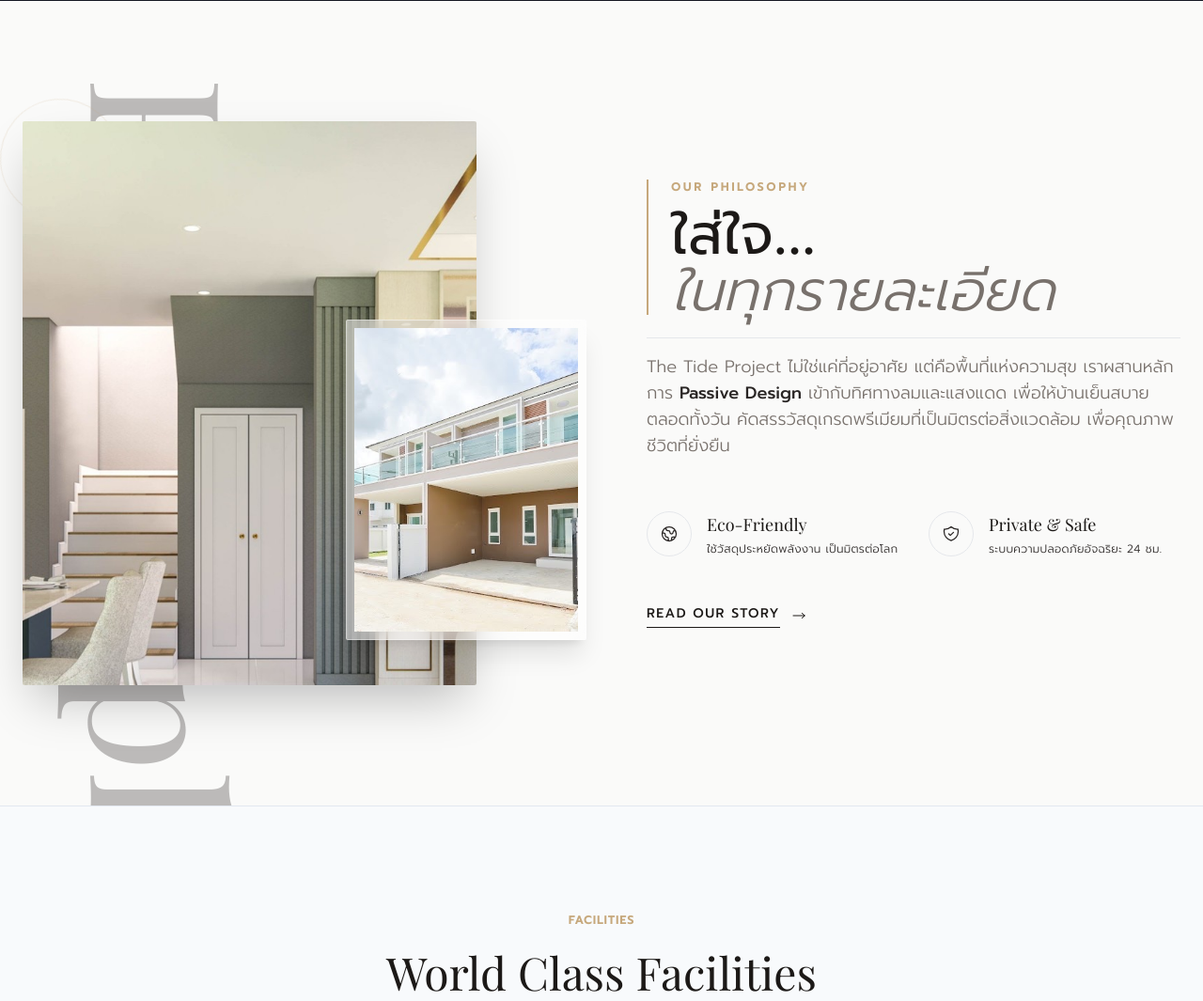
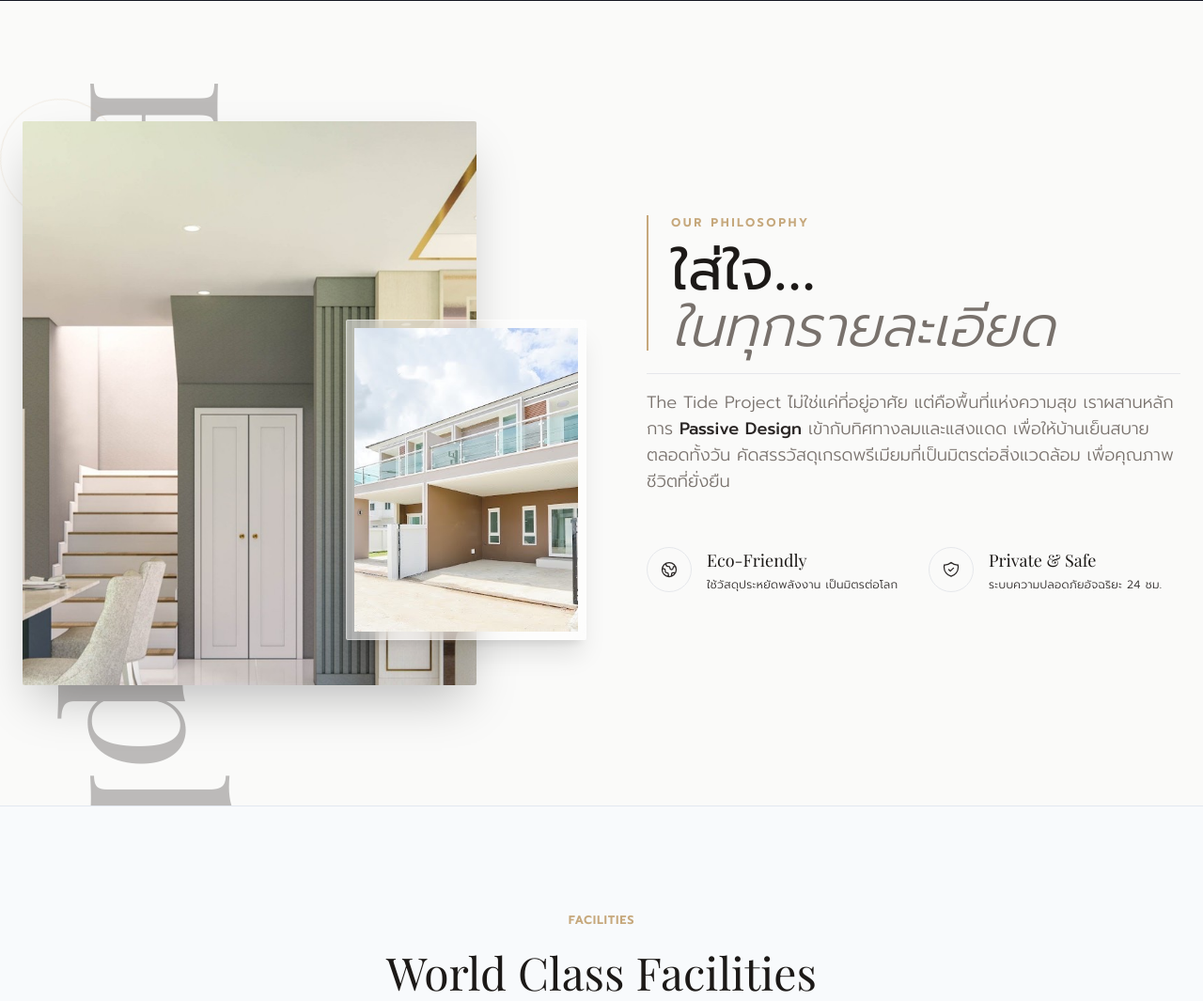
Before and after one commit to NatchyLau/TheTideProject, a Django app: page / in a window 1280 px wide. Shown: the part 799-1864 px from the top of the page at 94% size. Run offline with Django 5.2, Linux system fonts and the light colour scheme; data that the repository does not hold is empty; some libraries are stand-ins or nearby versions; some web fonts are replaced.

Commit message:
refactor: Comment out the "Read our Story" link and update facilities section image sources to use static files.

```diff
--- a/apps/core/templates/core/includes/home/philosophy-section.html
+++ b/apps/core/templates/core/includes/home/philosophy-section.html
@@ -85,12 +85,12 @@
 
           </div>
 
-          <div class="pt-6">
+          {% comment %} <div class="pt-6">
             <a href="#projects" class="group inline-flex items-center gap-3 text-sm tracking-widest uppercase font-medium text-premium-900 hover:text-accent-gold transition-colors">
                 <span class="border-b border-premium-900 group-hover:border-accent-gold pb-1 transition-colors">Read our Story</span>
                 <svg class="w-4 h-4 transform group-hover:translate-x-2 transition-transform duration-300" fill="none" stroke="currentColor" viewBox="0 0 24 24"><path stroke-linecap="round" stroke-linejoin="round" stroke-width="1.5" d="M17 8l4 4m0 0l-4 4m4-4H3"></path></svg>
             </a>
-          </div>
+          </div> {% endcomment %}
 
         </div>
       </div>
```
